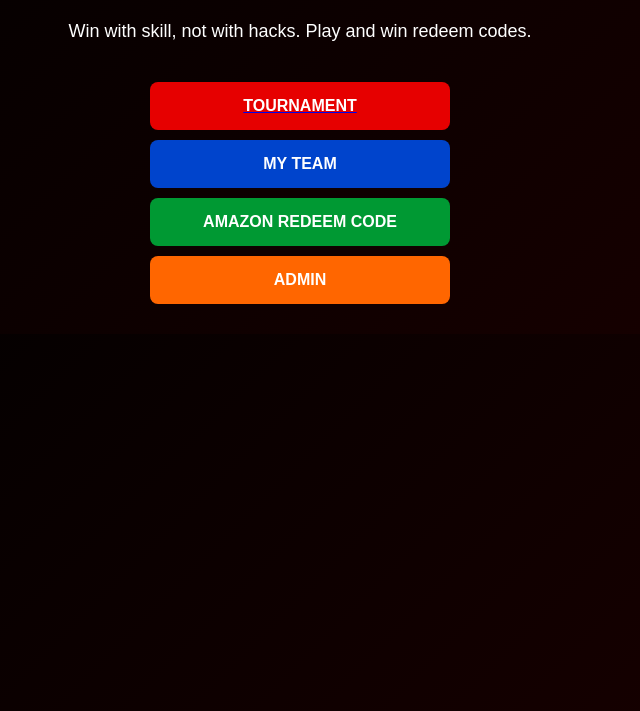
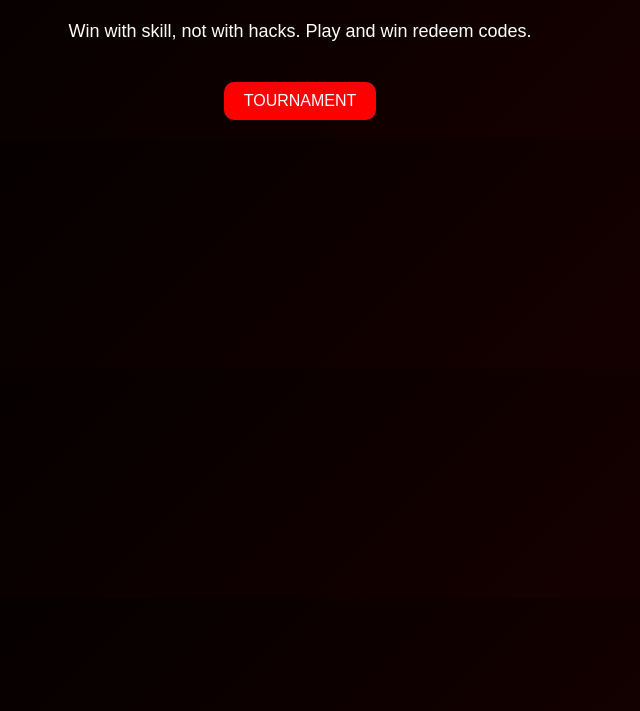
Before and after one commit to GM8310/Free-fire-tournament-, a plain HTML site: page index.html in a window 1280 px wide. Shown: the part 89-800 px from the top of the page, without its empty margins (340-980 px from the left). Drawn offline with Linux system fonts and the light colour scheme.

Commit message:
index.html

```diff
--- a/index.html
+++ b/index.html
@@ -43,9 +43,6 @@
 <body>
   <h1>FREEFIRE TOURNAMENT</h1>
   <p>Win with skill, not with hacks. Play and win redeem codes.</p>
-  <a href="tournament.html"><button class="btn btn-red">TOURNAMENT</button></a>
-  <button class="btn btn-blue">MY TEAM</button>
-  <button class="btn btn-green">AMAZON REDEEM CODE</button>
-  <button class="btn btn-orange">ADMIN</button>
-</body>
-</html>
+  <a href="https://forms.gle/bXfwH5SoBGkcTxt26" target="_blank" style="text-decoration: none;">
+  <button style="background-color: red; color: white; border: none; padding: 10px 20px; border-radius: 10px; font-size: 16px;">TOURNAMENT</button>
+  </a>
```
